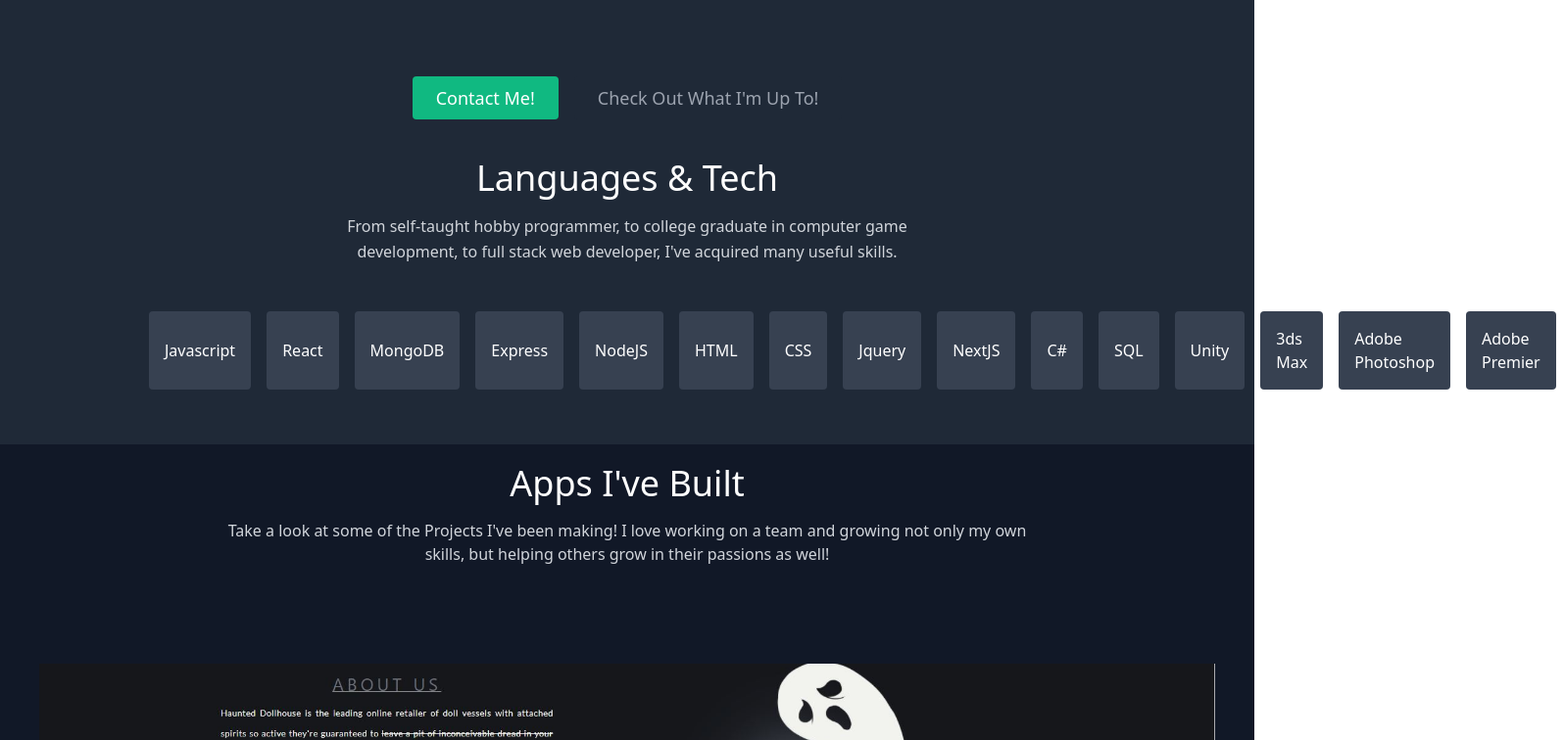
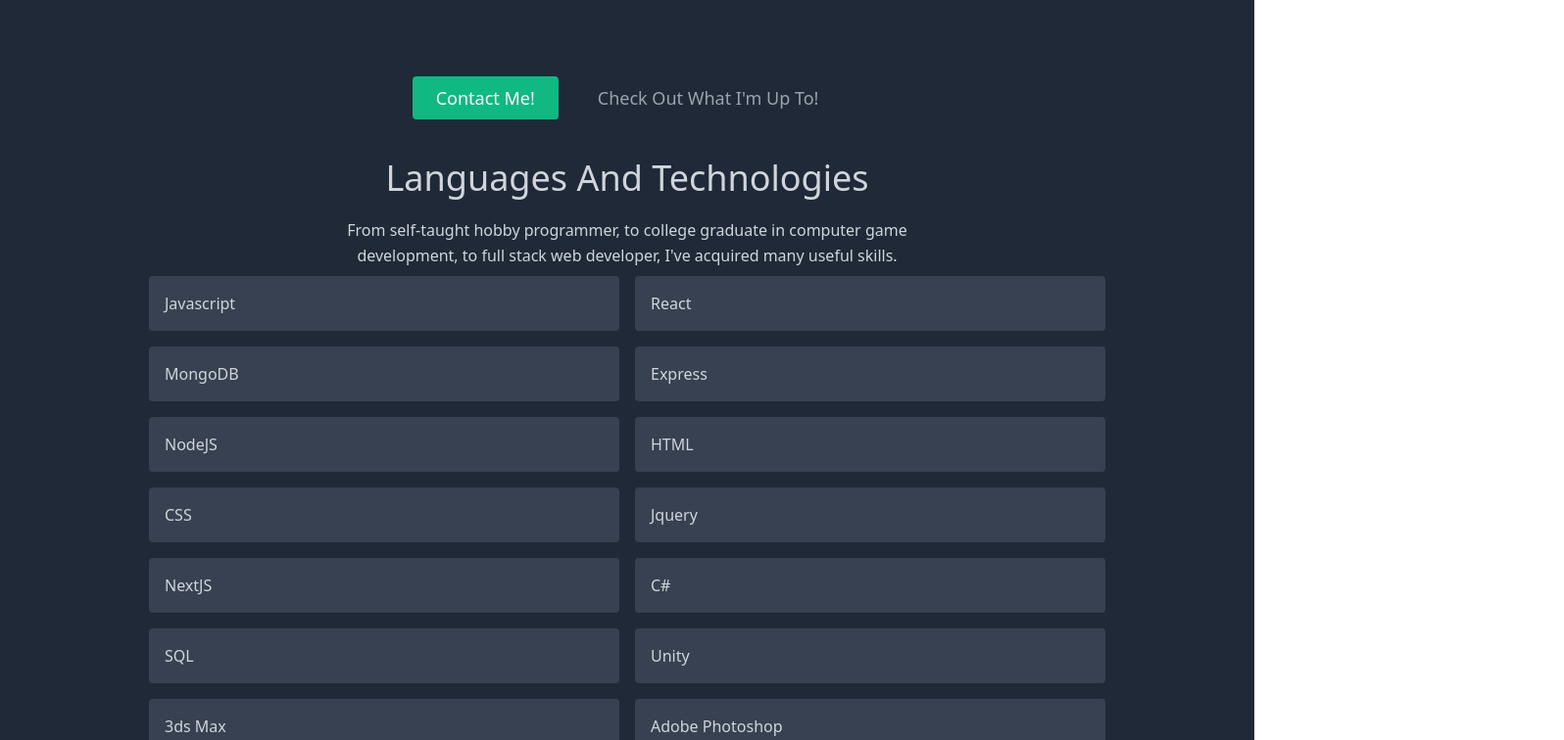
Before and after one commit to ahuffma2/react-portfolio, a React (Create React App) app: page / in a window 1280 px wide. Shown: the part 380-1136 px from the top of the page at 98% size, 1596 px wide, since content can reach past the window. Built offline with nearby package versions, Linux system fonts and the light colour scheme.

Commit message:
skills refactoring

```diff
--- a/src/components/Skills.js
+++ b/src/components/Skills.js
@@ -1,39 +1,44 @@
 import React from 'react';
-import { skills } from "../info.js";
+import { skills } from "../info";
+
 
 export default function Skills() {
     return (
-        <div>
-          <div className="container px-5 py-10 mx-auto">
-            <div className="text-center mb-10">
-              {/* <ChipIcon className="w-10 inline-block mb-4" /> */}
+        <section>
+          <div className="container p-5 mx-auto">
+            <div className="text-center">
 
-              <h1 className="sm:text-4xl text-3xl font-medium title-font text-white mb-4">
-                Languages &amp; Tech
+              <h1 className="sm:text-4xl text-3xl font-large m-5">
+                Languages And Technologies
               </h1>
 
-              <p className="text-base leading-relaxed xl:w-2/4 lg:w-3/4 mx-auto">
-                 From self-taught hobby programmer, to college graduate in computer game development, to full stack web developer, I've acquired many useful skills.
+              <p className="text-base leading-relaxed xl:w-2/4 mx-auto">
+              From self-taught hobby programmer, to college graduate in computer game development, to full stack web developer, I've acquired many useful skills.
               </p>
 
             </div>
 
-            <div className="flex flex-around lg:w-4/5 sm:mx-auto sm:mb-2 -mx-2">
+            <div className="flex flex-wrap lg:w-4/5 sm:mx-auto ">
+
+
               {
-              skills.map(
-                  (skill) =>
-                  (<div key={skill} className="p-2 sm:w-1/2 w-full">
-                    <div className="bg-gray-700 rounded flex p-4 h-full items-center">
-                        <span className="title-font font-large text-white">
-                            {skill}
+              skills.map((skill) =>
+              (
+
+                <div key={skill} className="p-2 sm:w-1/2 w-full">
+                  <div className="items-center bg-gray-700 rounded flex p-4">
+
+                    <span className="font-medium text-center">
+                      {skill}
                     </span>
 
                   </div>
                 </div>
+
               ))}
             </div>
 
           </div>
-        </div>
+        </section>
       );
 }
--- a/src/info.js
+++ b/src/info.js
@@ -14,7 +14,7 @@ export const projects = [
       description:
         "I guided this team on making a website from scratch using HTML, CSS, Javascript, Bootstrap, along with Marvel API and Google Books API. While most of the code wasn't directly mine, I had a hand in almost all of it. I created all documentation, kanban boards, Managed the Git repo, resident question answerer. I learned a lot about what it takes to manage a team. You need concrete coding standard. You need documentation and ensure that each of your members is adhering to documentation. All preformed in a single Agile Sprint in a week.",
       image: "/images/Comics-1.jpeg",
-      link: "https://www.comics-assembled.com",
+      link: "https://ahuffma2.github.io/comics-assembled/",
     },
     {
       title: "Vesta Absolution",
@@ -42,5 +42,4 @@ export const skills = [
     'Unity',
     '3ds Max',
     'Adobe Photoshop',
-    'Adobe Premier'
 ]
```
